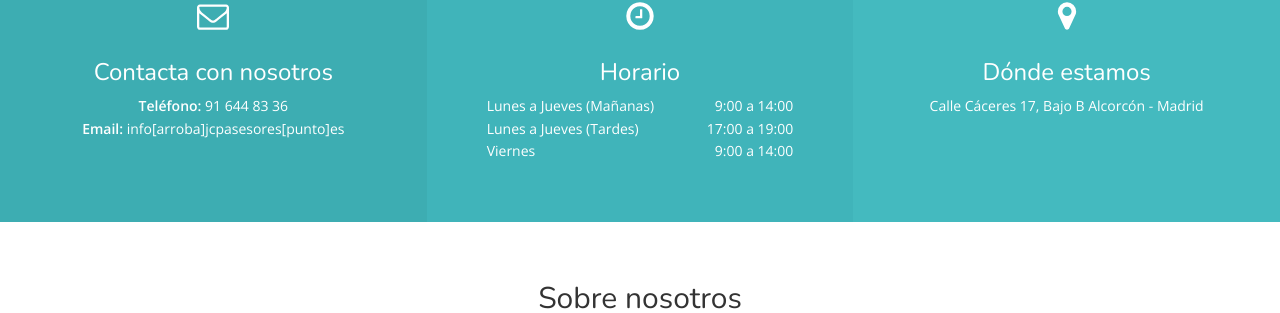
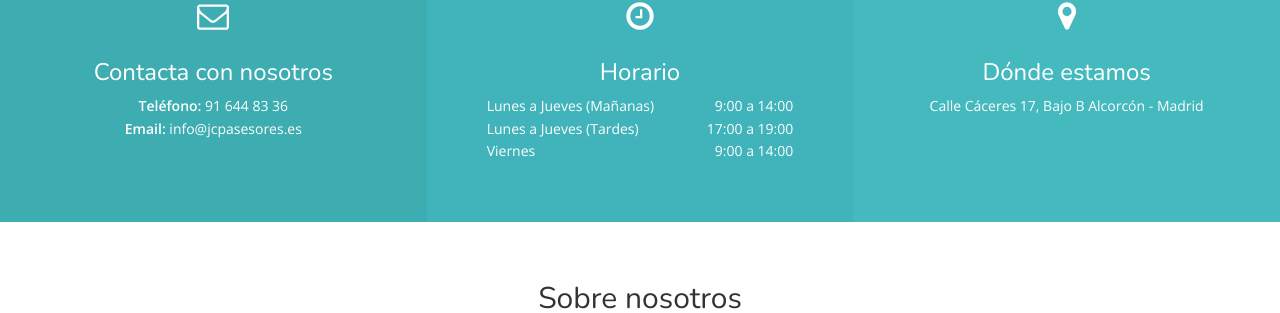
Before and after one commit to MpCity/MpCity.github.io, a Jekyll site: the page built from index.html, in a window 1280 px wide and 900 px high, scrolled down 692 px. Shown: the part 141-454 px from the top of the window. Built offline with Jekyll 4.4.1, drawn with Linux system fonts in a browser that asks for light colours.

Commit message:
Update _config.yml

```diff
--- a/_config.yml
+++ b/_config.yml
@@ -17,7 +17,7 @@ api_token: a83cd4dd2f7789083050ca49ead542fd
 # Contact info
 contact:
     phone: 91 644 83 36
-    email: info[arroba]jcpasesores[punto]es
+    email: info@jcpasesores.es
     address: Calle Cáceres 17, Bajo B Alcorcón - Madrid
 
 # Opening hours
```
